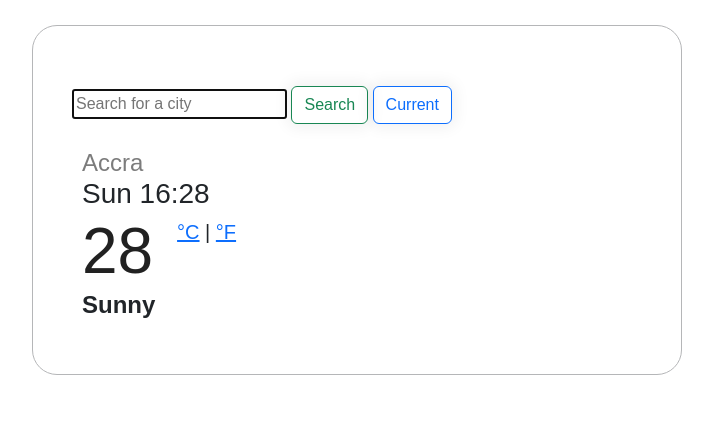
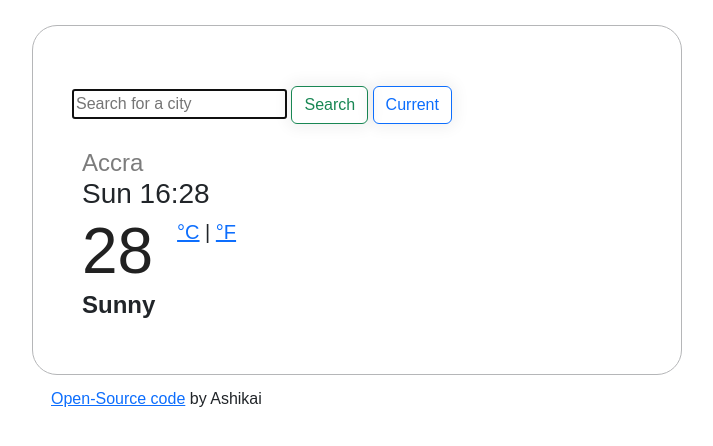
Before and after one commit to Naa-A/week-six-weather-app, a plain HTML site: page index.html in a window 1280 px wide. Shown: the whole page, without its empty margins (283-996 px from the left). Drawn offline with nearby package versions, Linux system fonts and the light colour scheme.

Commit message:
open source link

```diff
--- a/index.html
+++ b/index.html
@@ -36,6 +36,8 @@
         <h4><strong>Sunny</strong></h4>
       </div>
       </div>
+      <p class="open-source-link"><a href="https://github.com/Naa-A/week-six-weather-app">Open-Source code</a> by Ashikai</p>
+
 </div>
     <script src="src/index.js"></script>
 </body>
--- a/src/styles.css
+++ b/src/styles.css
@@ -75,7 +75,8 @@ button {
 
 form {
 box-sizing: border-box;
+ }
 
-
-
+ .open-source-link {
+  padding-top: 25px;
  }
```
